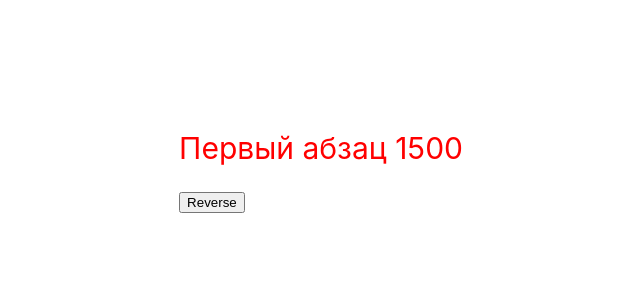
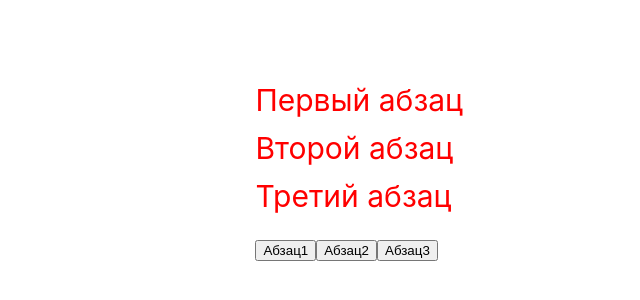
Before and after one commit to SebrianFoxy/ABC_Vue, a Vue app: page / in a window 1280 px wide. Shown: the part 228-528 px from the top of the page, without its empty margins (177-817 px from the left). Built offline with nearby package versions, Linux system fonts and the light colour scheme.

Commit message:
Задание20

```diff
--- a/src/App.vue
+++ b/src/App.vue
@@ -1,9 +1,12 @@
 <template>
 	<div>
     <h1>
-	    <p v-if="hidden">Первый абзац {{click}}</p>
-      <p v-if="!hidden">Второй абзац</p>
-      <button @click="reversing">Reverse</button>
+	    <p v-if="hidden1">Первый абзац</p>
+      <p v-if="hidden2">Второй абзац</p>
+      <p v-if="hidden3">Третий абзац</p>
+      <button @click="reversing1">Абзац1</button>
+      <button @click="reversing2">Абзац2</button>
+      <button @click="reversing3">Абзац3</button>
     </h1>
 	</div>
 </template>
@@ -12,18 +15,20 @@
   export default{
     data(){
       return{
-        click: 1500,
-        hidden: true,
+        hidden1: true,
+        hidden2: true,
+        hidden3: true,
       }
     },
     methods: {
-      reversing: function(){
-        if (this.hidden == true){
-          this.hidden = false;
-        }
-        else if (this.hidden == false){
-          this.hidden = true;
-        }
+      reversing1: function(){
+        this.hidden1 = !this.hidden1;
+      },
+      reversing2: function(){
+        this.hidden2 = !this.hidden2;
+      },
+      reversing3: function(){
+        this.hidden3 = !this.hidden3;
       }
     },
     computed:{
```
